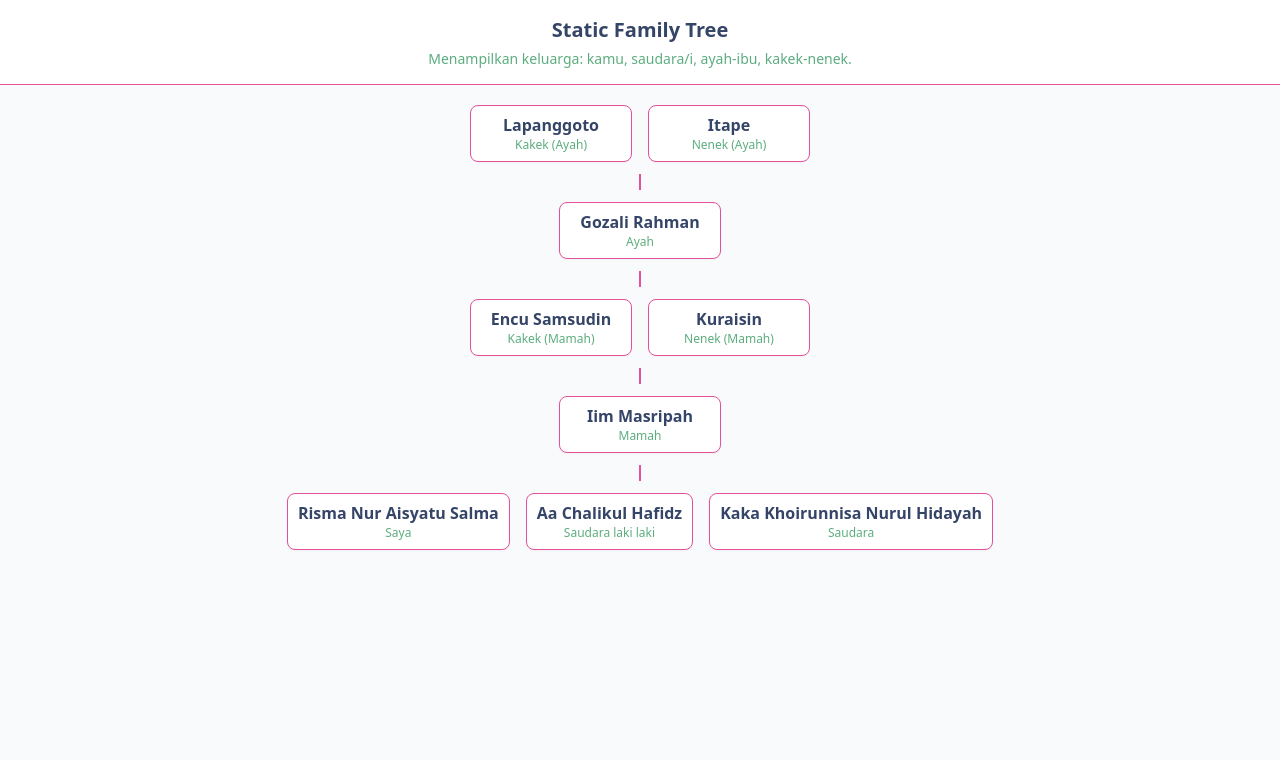
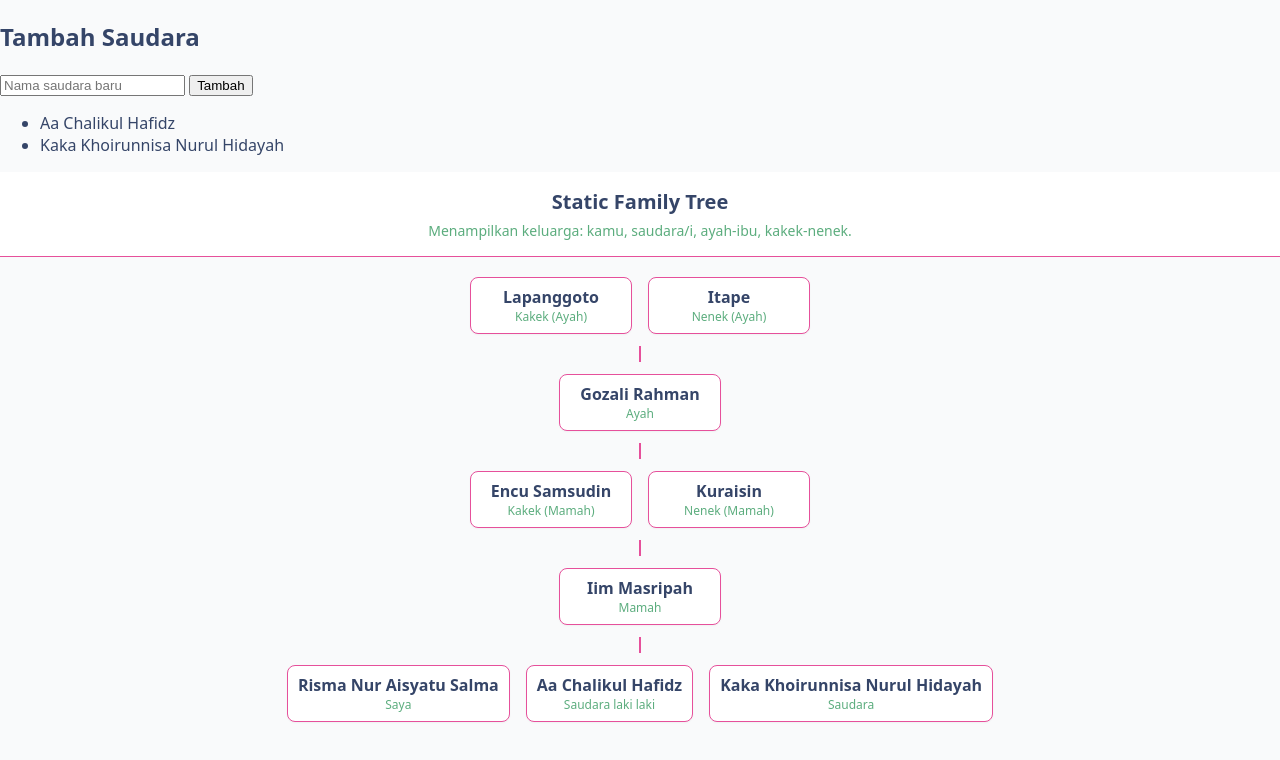
Before and after one commit to rvxisma/Family-Tree, a plain HTML site: page index.html in a window 1280 px wide. Drawn offline with Linux system fonts and the light colour scheme.

Commit message:
Update index.html

```diff
--- a/index.html
+++ b/index.html
@@ -28,6 +28,26 @@
   </style>
 </head>
 <body>
+  <h2>Tambah Saudara</h2>
+<input type="text" id="siblingName" placeholder="Nama saudara baru">
+<button onclick="addSibling()">Tambah</button>
+
+<ul id="siblingList">
+  <li>Aa Chalikul Hafidz</li>
+  <li>Kaka Khoirunnisa Nurul Hidayah</li>
+</ul>
+
+<script>
+function addSibling() {
+  const name = document.getElementById("siblingName").value;
+  if (name) {
+    const li = document.createElement("li");
+    li.textContent = name;
+    document.getElementById("siblingList").appendChild(li);
+    document.getElementById("siblingName").value = "";
+  }
+}
+</script>
   <header>
     <h1>Static Family Tree</h1>
     <p>Menampilkan keluarga: kamu, saudara/i, ayah-ibu, kakek-nenek.</p>
```
